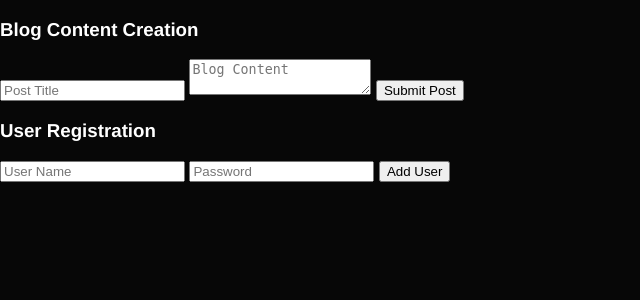
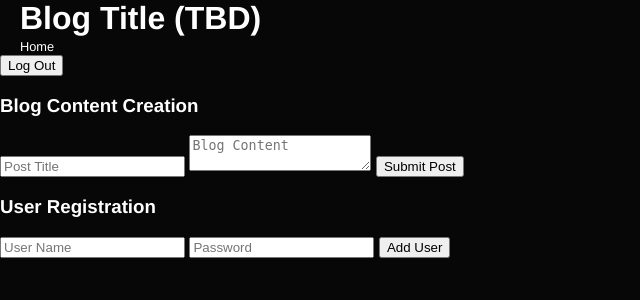
Before and after one commit to jlarry77/html, a PHP site: page /blog/admin.php in a window 1280 px wide. Shown: the top 300 px of the page, without its empty margins (0-640 px from the left). Run offline with PHP 8.4, Linux system fonts and the light colour scheme.

Commit message:
Added a header to admin.php

```diff
--- a/blog/admin.php
+++ b/blog/admin.php
@@ -23,6 +23,16 @@
 </head>
 <body>
 
+        <!-- Header and Navigation Bar-->
+    <header class="head-section">
+        <h1 class="title-section">Blog Title (TBD)</h1>
+        <nav class="nav-section">
+            <a href="index.php">Home</a>
+            <form action="includes/logout.inc.php">
+                <button class="admin-logout" type="submit">Log Out</button>
+            </form>
+        </nav>
+    </header>
 
 
     <!-- Blog Input Section -->
```
